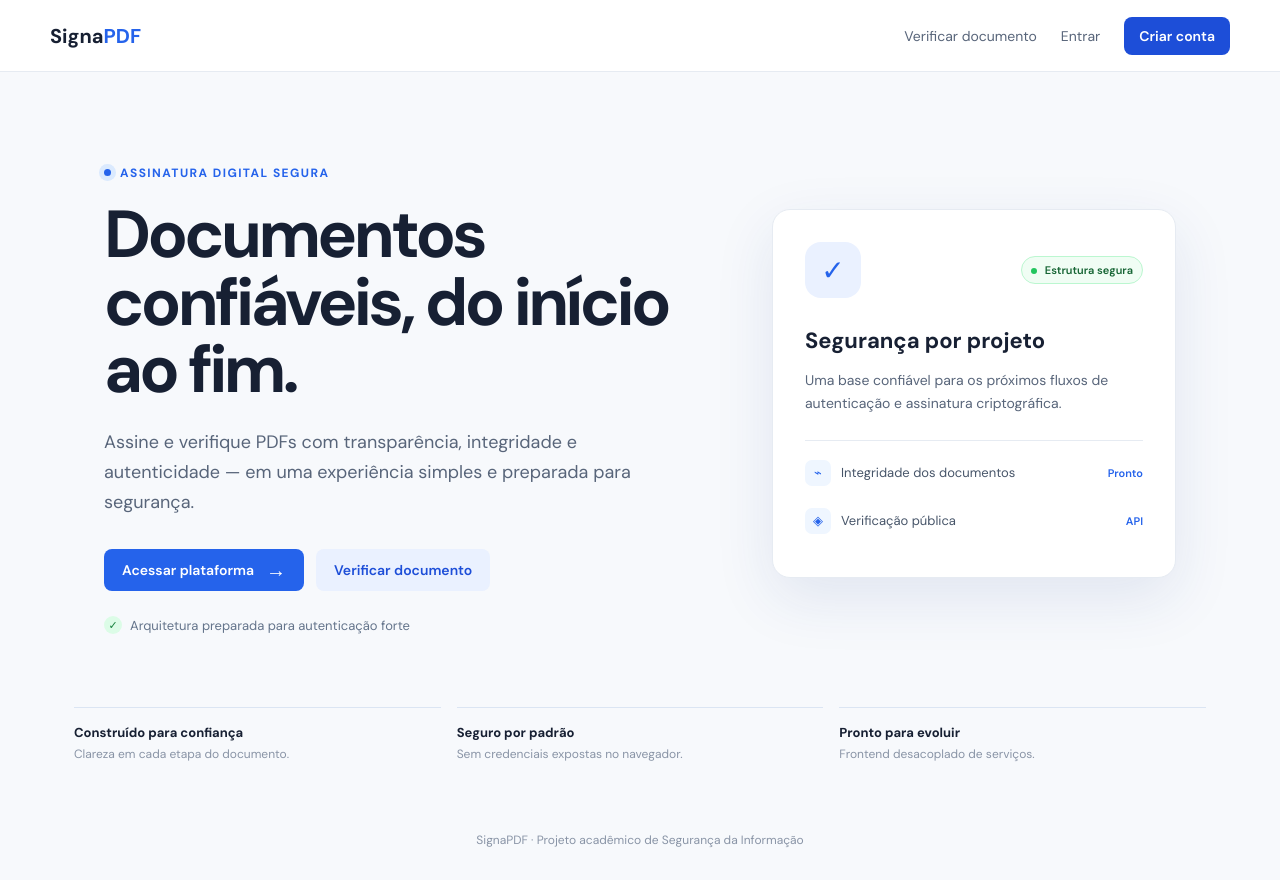
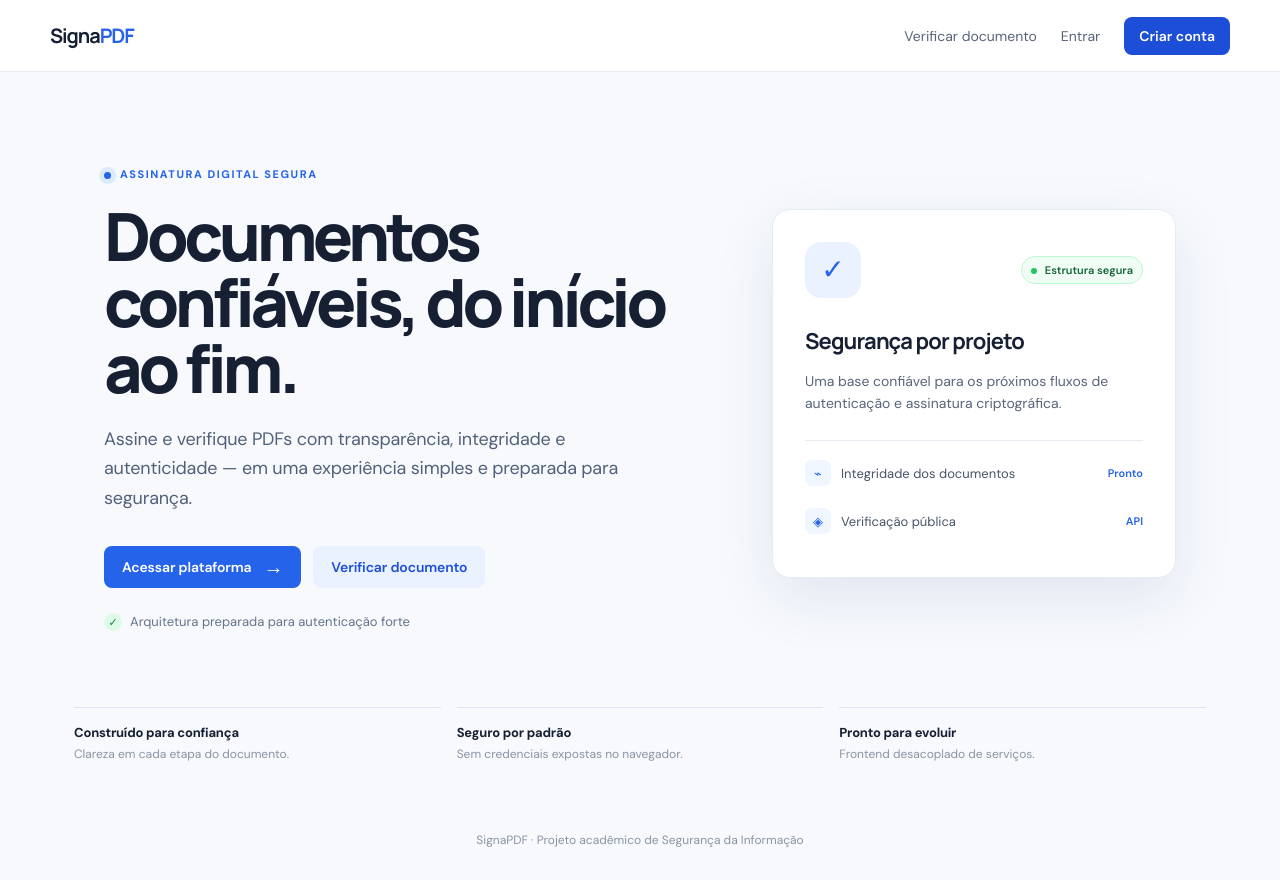
Before and after one commit to matheusgvl/assinaturaDigitalFront, a React (Vite) app: page / in a window 1280 px wide. Built offline with nearby package versions, Linux system fonts and the light colour scheme; no server answers.

Commit message:
style(ui): aprimora tipografia da interface

```diff
--- a/src/main.tsx
+++ b/src/main.tsx
@@ -1 +1 @@
-import React from 'react'; import ReactDOM from 'react-dom/client'; import { App } from './app/App'; import './styles/globals.css'; import './styles/components.css'; import './styles/feedback.css'; import './styles/auth.css'; import './styles/auth-form.css'; import './styles/landing.css'; ReactDOM.createRoot(document.getElementById('root')!).render(<React.StrictMode><App /></React.StrictMode>);
+import React from 'react'; import ReactDOM from 'react-dom/client'; import { App } from './app/App'; import './styles/globals.css'; import './styles/components.css'; import './styles/feedback.css'; import './styles/auth.css'; import './styles/auth-form.css'; import './styles/landing.css'; import './styles/typography.css'; ReactDOM.createRoot(document.getElementById('root')!).render(<React.StrictMode><App /></React.StrictMode>);
--- /dev/null
+++ b/src/styles/typography.css
@@ -0,0 +1,13 @@
+@import url('https://fonts.googleapis.com/css2?family=DM+Sans:wght@400;500;600;700&family=Manrope:wght@600;700;800&display=swap');
+
+:root{--font-body:'DM Sans',system-ui,sans-serif;--font-display:'Manrope','DM Sans',system-ui,sans-serif}
+body{font-family:var(--font-body);-webkit-font-smoothing:antialiased;text-rendering:optimizeLegibility}
+h1,h2,h3,h4,.brand{font-family:var(--font-display);font-weight:700;letter-spacing:-.035em}
+.brand{letter-spacing:-.055em}
+.landing h1{font-weight:800;letter-spacing:-.065em;line-height:.99}
+.landing .lead{font-weight:400;letter-spacing:-.012em;color:#52617a}
+.eyebrow{font-weight:700;font-size:11px;letter-spacing:.14em;line-height:1.4}
+.button{letter-spacing:-.01em}
+.hero-panel h2{letter-spacing:-.04em}
+.landing-strip strong{letter-spacing:-.015em}
+@media(max-width:480px){.landing h1{letter-spacing:-.055em;line-height:1.02}.landing .lead{line-height:1.55}}
```
